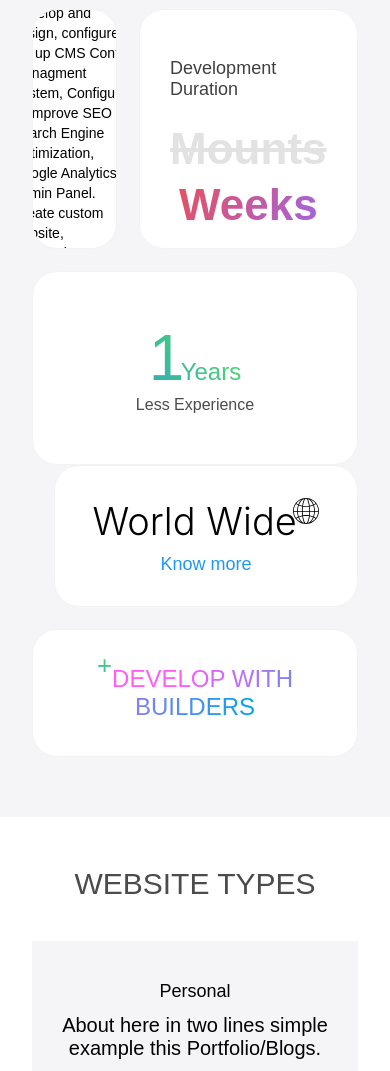
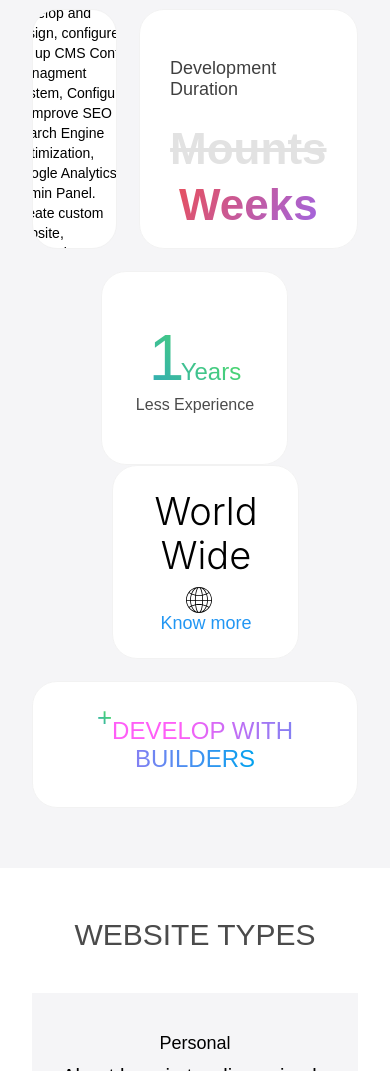
Before and after one commit to serhii-edit/2-portfolio, a website: page src/index.html in a window 390 px wide. Shown: the part 897-1968 px from the top of the page. Drawn offline with nearby package versions, Linux system fonts and the light colour scheme.

Commit message:
Opt Responsive: section About (fixes)

```diff
--- a/src/index.html
+++ b/src/index.html
@@ -207,8 +207,13 @@
         <!-- /.about__center-builder -->
 
         <div class="about__shape about__distance">
-          <h4 class="about__distance-title">World Wide
-            <img src="./img/svg/global.svg" alt="" class="about__distance-global"></h4>
+          <div class="about__distance-title-wrap">
+            <h4 class="about__distance-title">World Wide
+            </h4>
+            <img src="./img/svg/global.svg" alt="" class="about__distance-global">
+          </div>
+          <!-- /.about__distance-title-wrap -->
+
           <a href="#" class="about__distance-link">
             Know more
           </a>
--- a/src/scss/_responsive.scss
+++ b/src/scss/_responsive.scss
@@ -223,7 +223,12 @@
     }
 
     &__experience, &__distance {
-      max-width: 328px !important;
+      display: flex;
+      flex-direction: column;
+      justify-content: center;
+      max-width: 328px;
+      height: 194px;
+      max-height: 194px;
       width: 100%;
     }
 
@@ -232,7 +237,20 @@
       order: 4;
     }
   }
+} // About - maX992px [END]
+
+@media screen and (max-width: 754px) {
+  .about {
+    &__experience, &__distance {
+      max-width: 187px;
+      padding-right: 20px;
+      padding-left: 20px;
+    }
+
+  } // .About
 }
+
+
 @media screen and (max-width: 740px) {
   .about {
     padding-top: 50px;
--- a/src/scss/tamplate/_about.scss
+++ b/src/scss/tamplate/_about.scss
@@ -155,23 +155,26 @@
     position: relative;
     text-align: center;
     &-title {
+      &-wrap {
+        text-align: center;
+      }
+      display: inline-block;
       font-size: 44px;
       font-weight: 350;
       font-family: -apple-system, BlinkMacSystemFont, 'Segoe UI', Roboto, Oxygen, Ubuntu, Cantarell, 'Open Sans', 'Helvetica Neue', sans-serif;
-      text-align: center;
       margin-bottom: 10px;
     }
     &-global {
+      display: inline-block;
       margin-left: -14px;
-      vertical-align: text-top;
+      vertical-align: top;
+      text-align: right;
       max-width: 28px;
     }
     &-link {
       display: inline-block;
       font-size: 18px;
-      text-align: center;
       color: $blue;
-      margin: auto;
     }
   }
   &__skills {
```
Also changed, not shown: src/css/style.css.
